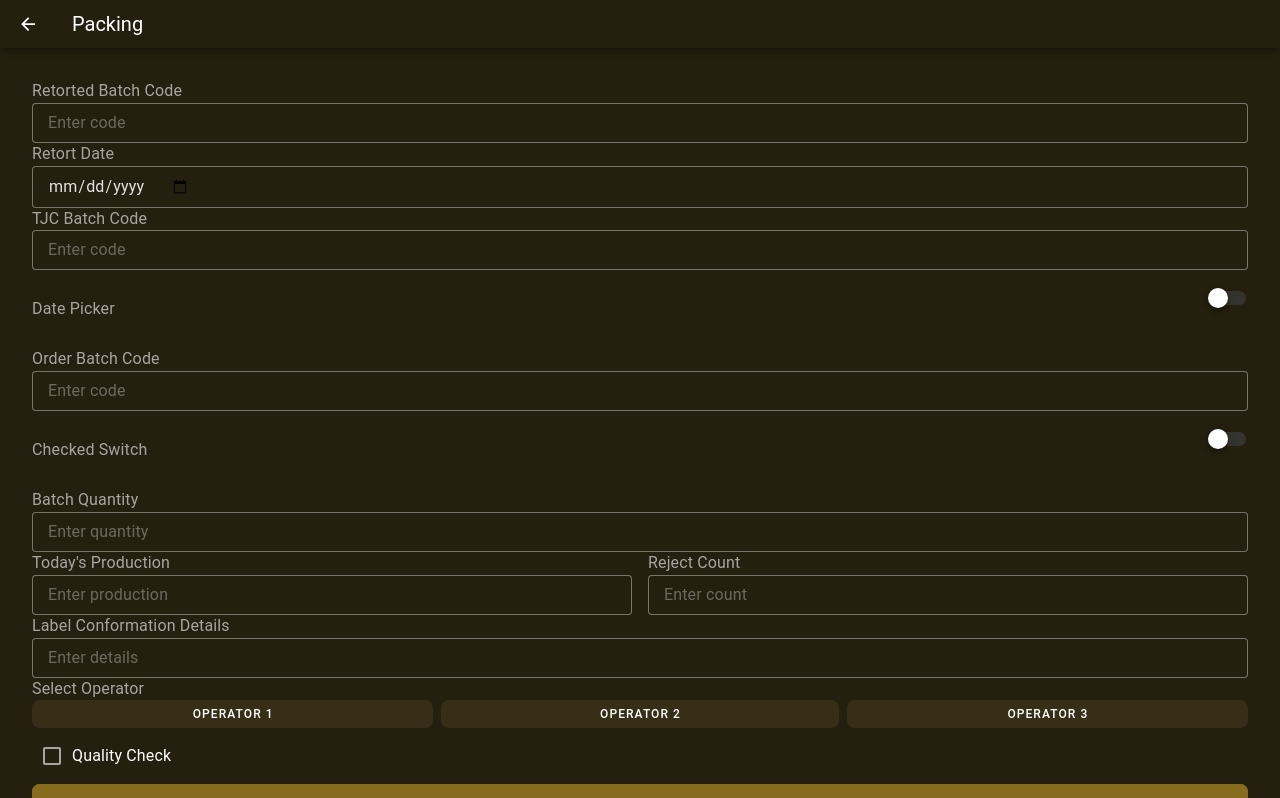
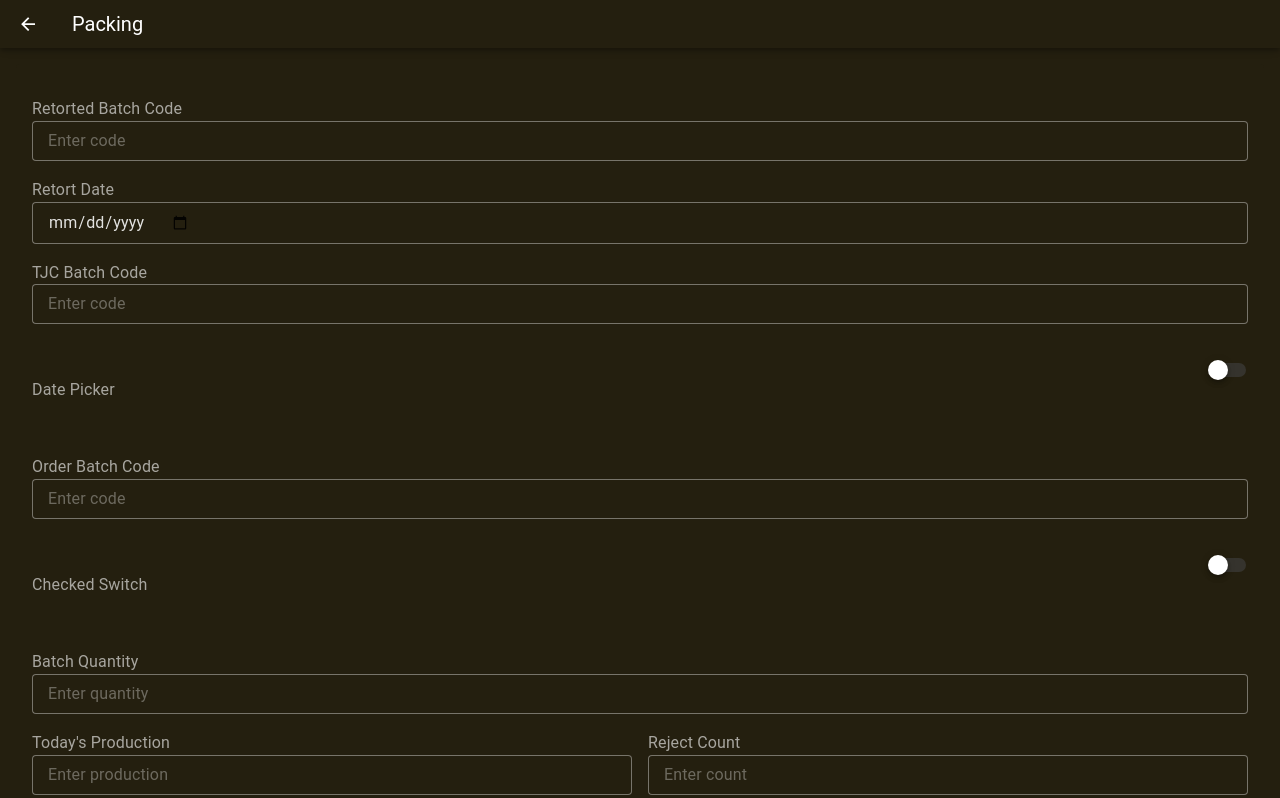
Before and after one commit to Ruukshan/tcjlk-pms, a Vue app: page / in a window 1280 px wide. Shown: the top 798 px of the page. Built offline with nearby package versions, Linux system fonts and the light colour scheme; no server answers.

Commit message:
Add scoped styles for consistent margin spacing in TjcPackingPage

```diff
--- a/src/views/TjcPackingPage.vue
+++ b/src/views/TjcPackingPage.vue
@@ -343,3 +343,9 @@ const submitForm = async () => {
   }
 };
 </script>
+
+<style scoped>
+div {
+  margin-bottom: 18px;
+}
+</style>
```
